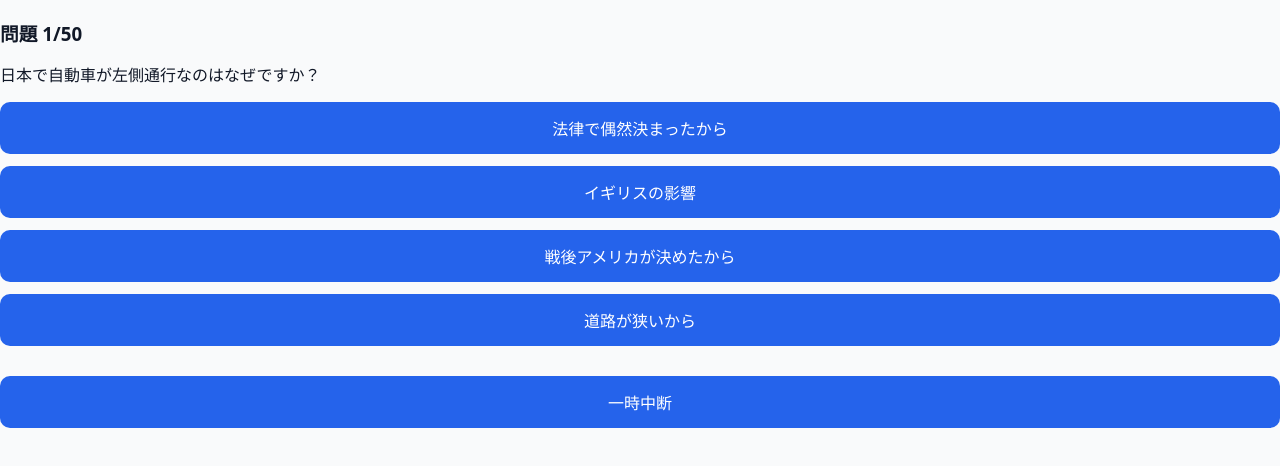
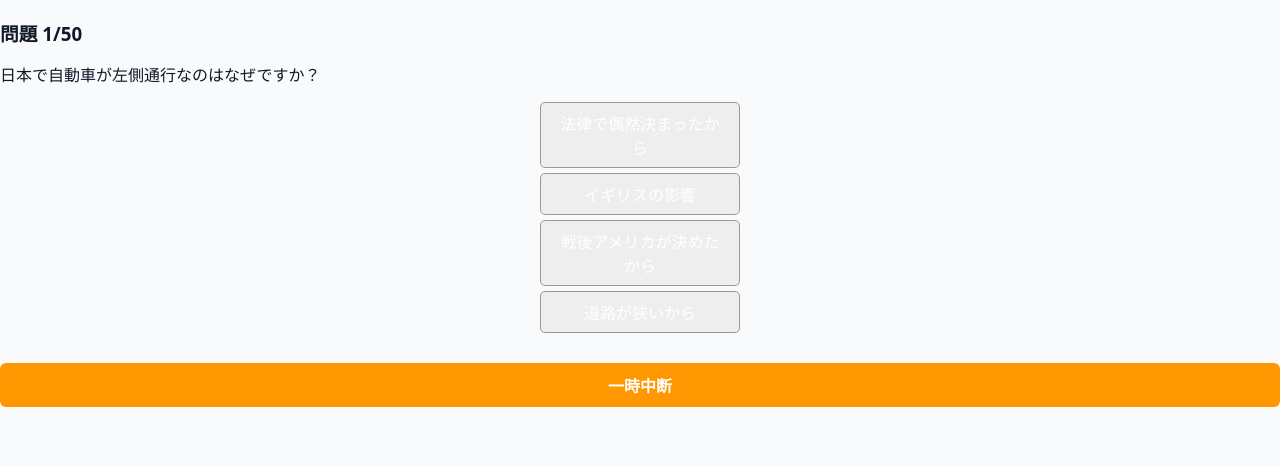
Before and after one commit to sasukedon731-blip/quiz-app, a Next.js app: page / in a window 1280 px wide. Both pictures are taken after a click on the button "通常モード". Shown: the top 466 px of the page. Built offline with nearby package versions, Linux system fonts and the light colour scheme.

Commit message:
complete quiz app with explanations

```diff
--- a/app/page.tsx
+++ b/app/page.tsx
@@ -128,6 +128,8 @@ export default function Home() {
       {mode === "exam" && <p>残り時間: {Math.floor(timeLeft/60)}:{("0"+timeLeft%60).slice(-2)}</p>}
       <h3>問題 {index+1}/{quiz.length}</h3>
       <p>{current.question}</p>
+
+      {/* 選択肢ボタン */}
       <div>
         {current.choices.map((choice, i) => (
           <button
@@ -135,10 +137,17 @@ export default function Home() {
             onClick={() => handleChoice(i)}
             disabled={selected !== null}
             style={{
+              display: "block",
+              margin: "5px auto",
+              width: "200px",
+              padding: "8px 12px",
               backgroundColor:
-                selected === null ? "" :
+                selected === null ? "#eee" :
                 i === current.correctIndex ? "lightgreen" :
-                i === selected ? "salmon" : ""
+                i === selected ? "salmon" : "#eee",
+              border: "1px solid #999",
+              borderRadius: "5px",
+              cursor: selected === null ? "pointer" : "default",
             }}
           >
             {choice}
@@ -148,7 +157,7 @@ export default function Home() {
 
       {/* 正誤表示・解説・次へ進むボタン */}
       {selected !== null && (
-        <div style={{ marginTop: "15px" }}>
+        <div style={{ marginTop: "15px", textAlign: "center" }}>
           <p>正解: {current.choices[current.correctIndex]}</p>
           <p>解説: {current.explanation}</p>
           <button
@@ -157,7 +166,16 @@ export default function Home() {
               if (index + 1 < quiz.length) setIndex(i => i + 1)
               else setMode("result")
             }}
-            style={{ marginTop: "10px" }}
+            style={{
+              marginTop: "10px",
+              padding: "8px 16px",
+              borderRadius: "5px",
+              backgroundColor: "#2196f3",
+              color: "#fff",
+              border: "none",
+              cursor: "pointer",
+              fontWeight: "bold",
+            }}
           >
             次へ進む
           </button>
@@ -165,8 +183,21 @@ export default function Home() {
       )}
 
       {/* 中断ボタンを下に独立配置 */}
-      <div style={{ marginTop: "30px" }}>
-        <button onClick={handlePause}>一時中断</button>
+      <div style={{ marginTop: "30px", textAlign: "center" }}>
+        <button
+          onClick={handlePause}
+          style={{
+            backgroundColor: "#ff9800", // 中断ボタン色
+            color: "#fff",
+            padding: "10px 20px",
+            border: "none",
+            borderRadius: "6px",
+            cursor: "pointer",
+            fontWeight: "bold",
+          }}
+        >
+          一時中断
+        </button>
       </div>
     </div>
   )
```
